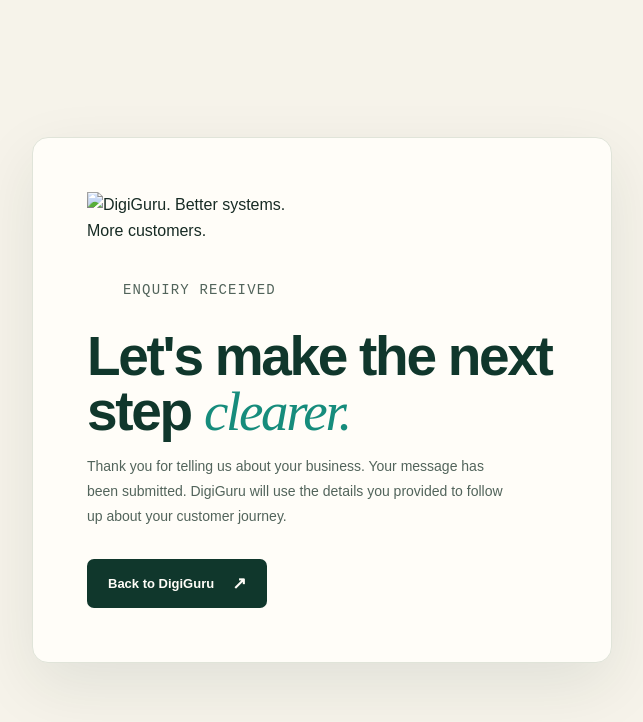
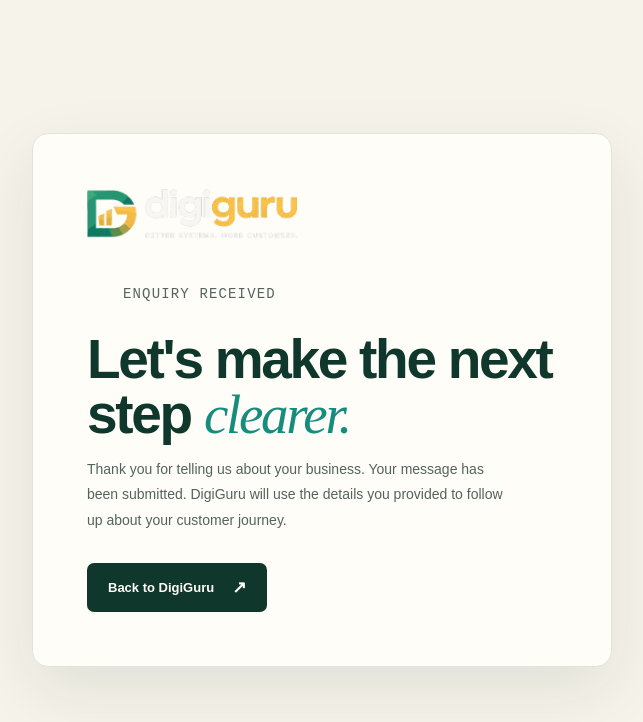
Before and after one commit to robinmigwi/digiguru-website, a plain HTML site: page digiguru-site/thank-you.html in a window 1280 px wide. Shown: the whole page, without its empty margins (318-961 px from the left). Drawn offline with Linux system fonts and the light colour scheme.

Commit message:
Reference generated DigiGuru logo on confirmation page

```diff
--- a/digiguru-site/thank-you.html
+++ b/digiguru-site/thank-you.html
@@ -11,7 +11,7 @@
 </head>
 <body class="thank-you-page">
   <main class="thank-you-card">
-    <a class="brand" href="/" aria-label="DigiGuru home"><img src="digiguru-logo.webp" width="200" height="49" alt="DigiGuru. Better systems. More customers." class="brand-logo" /></a>
+    <a class="brand" href="/" aria-label="DigiGuru home"><img src="digiguru-logo.png" width="200" height="49" alt="DigiGuru. Better systems. More customers." class="brand-logo" /></a>
     <p class="eyebrow" style="margin-top:35px"><span class="eyebrow-line"></span> ENQUIRY RECEIVED</p>
     <h1>Let's make the next step <em>clearer.</em></h1>
     <p>Thank you for telling us about your business. Your message has been submitted. DigiGuru will use the details you provided to follow up about your customer journey.</p>
```
